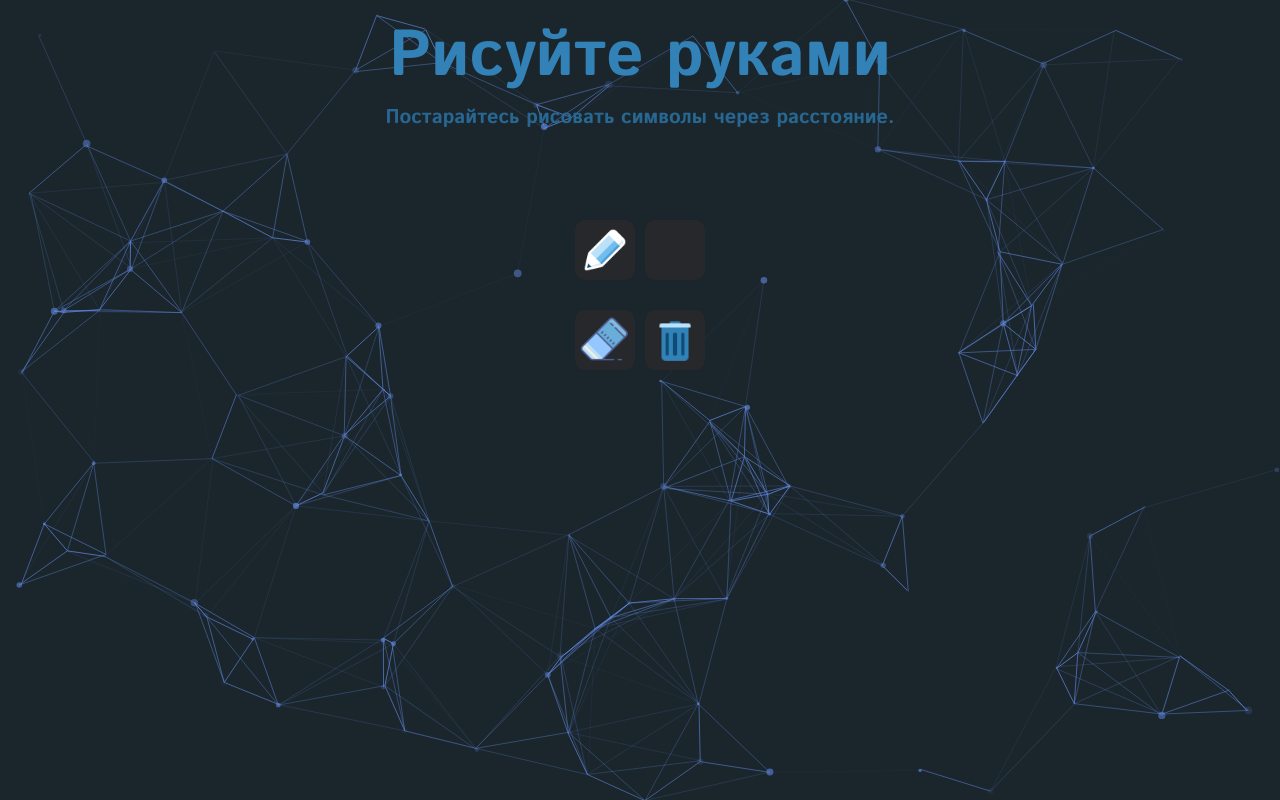
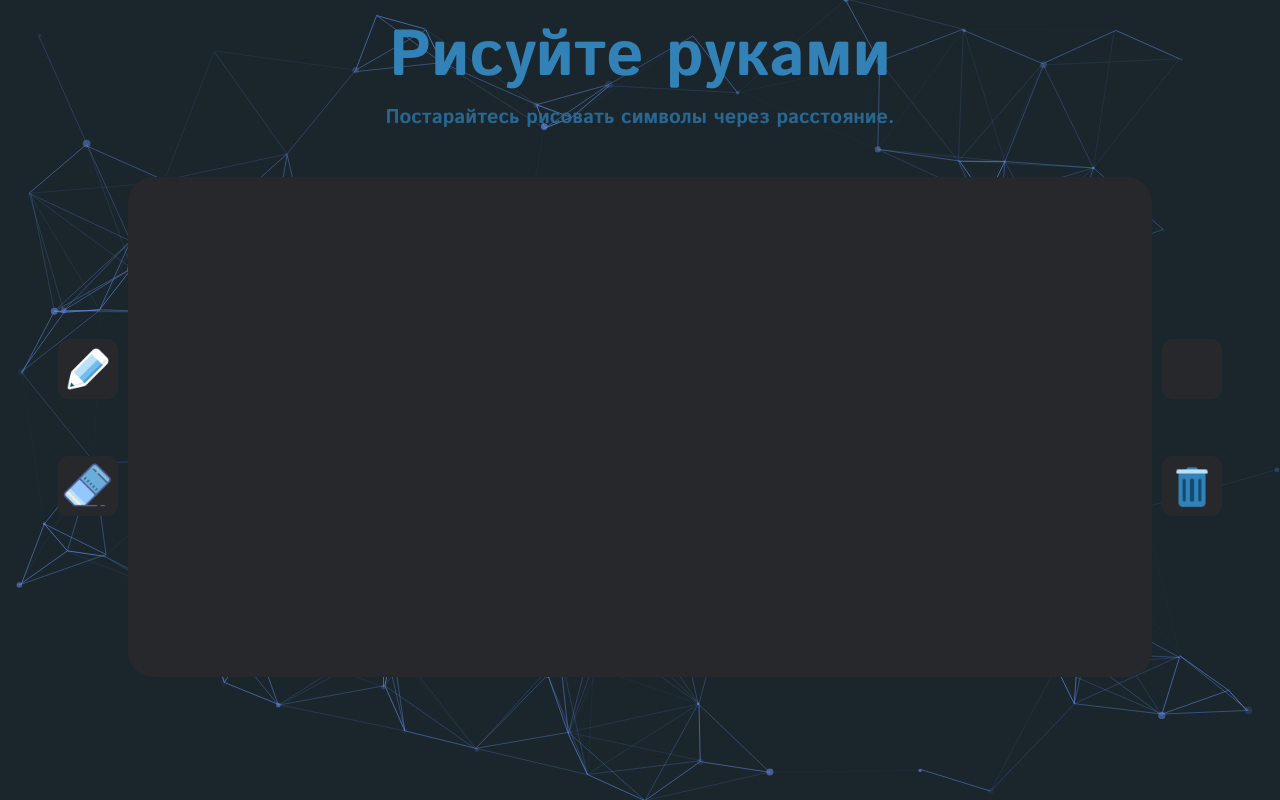
Before and after one commit to Egoka/Math-101, a Python web app: template templates/Painting.html in a window 1280 px wide. Run offline with Jinja, Linux system fonts and the light colour scheme; the template is opened without the code that fills it, so the values that code supplies are empty.

Commit message:
Canvas field
Added markup of a functional canvas on the html page.
Created a functional canvas style for a graphic page.

```diff
--- a/static/Web/css/style_painting.css
+++ b/static/Web/css/style_painting.css
@@ -34,6 +34,22 @@
     height: 40%;
     margin: 5px;
 }
+.features_canvas{
+    width: 80%;
+    height: 500px;
+    margin: 5px;
+    background: #26282b;
+    border-radius: 25px;
+    overflow: hidden;
+    transition: .5s linear;
+}
+.features_canvas:hover{
+    background: #90b8f8;
+    box-shadow: 0 0 25px 10px rgb(95, 133, 219),
+    0 0 25px rgba(255,255,255,0.5),
+    inset 0 0 4px rgba(255,255,255,0.1),
+    0 0 8px rgba(0,0,0,0.15);
+}
 .features_tool{
     width: 60px;
     height: 60px;
--- a/templates/Painting.html
+++ b/templates/Painting.html
@@ -22,6 +22,8 @@
             <img class="features_tool" src="../static/Web/ico/pencil.png"  alt="">
             <img class="features_tool" src="../static/Web/ico/eraser.png"  alt="">
         </div>
+        <div class="features_canvas">
+        </div>
         <div class="features_configuration" id="tool_2">
             <div  class="features_tool size_text"><div id="line"></div></div>
             <img class="features_tool" src="../static/Web/ico/basket.png"  alt="">
```
